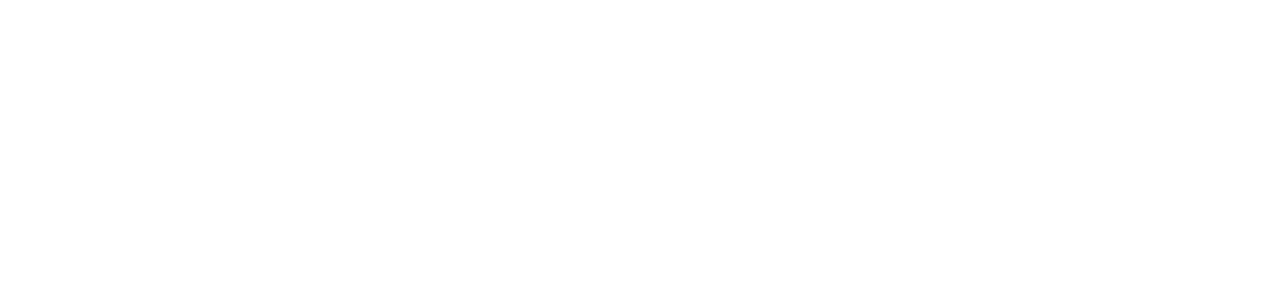
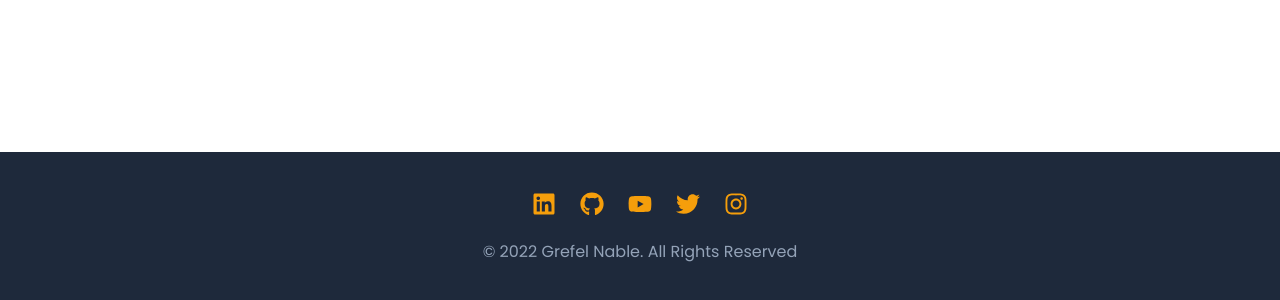
Before and after one commit to grefelnable/grefel-nable-landing, a React (Create React App) app: page / in a window 1280 px wide. Shown: the part 2312-2612 px from the top of the page. Before the commit the page ends 2464 px from the top, so only its background shows below. Built offline with nearby package versions, Linux system fonts and the light colour scheme.

Commit message:
Footer done and fix class to className on Hero

```diff
--- a/src/App.js
+++ b/src/App.js
@@ -2,6 +2,7 @@
 import Hero from "./components/Hero";
 import About from "./components/About";
 import Projects from "./components/Projects";
+import Footer from "./components/Footer";
 
 function App() {
   return (
@@ -11,7 +12,7 @@
       <About />
       <Projects />
       {/* contact */}
-      {/* footer */}
+      <Footer />
     </div>
   );
 }
--- /dev/null
+++ b/src/components/Footer.js
@@ -0,0 +1,54 @@
+import React, { useState } from "react";
+import {
+  FaGithub,
+  FaInstagram,
+  FaLinkedin,
+  FaTwitter,
+  FaYoutube,
+} from "react-icons/fa";
+
+const Footer = () => {
+  const [getYear, setGetYear] = useState(new Date().getFullYear());
+
+  return (
+    <footer className="p-10 bg-slate-800">
+      {/* <!-- social icon links --> */}
+      <ul className="flex justify-center gap-6 text-amber-500 text-2xl mb-4">
+        <li className="btn-social-footer">
+          <a href="https://www.linkedin.com/in/grefel-nable/" target="_blank">
+            <FaLinkedin />
+          </a>
+        </li>
+        <li className="btn-social-footer">
+          <a href="https://github.com/grefelnable" target="_blank">
+            <FaGithub />
+          </a>
+        </li>
+        <li className="btn-social-footer">
+          <a
+            href="https://www.youtube.com/channel/UCkY2ed8qf0OlLjEjWXsVJbw"
+            target="_blank"
+          >
+            <FaYoutube />
+          </a>
+        </li>
+        <li className="btn-social-footer">
+          <a href="https://twitter.com/grefel_nable" target="_blank">
+            <FaTwitter />
+          </a>
+        </li>
+        <li className="btn-social-footer">
+          <a href="https://www.instagram.com/grefelcodes/" target="_blank">
+            <FaInstagram />
+          </a>
+        </li>
+      </ul>
+      {/* <!-- copyright --> */}
+      <p className="text-center text-slate-400">
+        &copy; <span>{getYear}</span> Grefel Nable. All Rights Reserved
+      </p>
+    </footer>
+  );
+};
+
+export default Footer;
--- a/src/components/Hero.js
+++ b/src/components/Hero.js
@@ -25,7 +25,7 @@
           <div className="mb-20 flex gap-4">
             <a
               href="mailto: felnable@gmail.com"
-              class="bg-violet-500 text-white px-5 py-3 rounded-xl tracking-wide shadow-md border-2 border-violet-500 ease-in-out duration-300 hover:shadow-2xl hover:bg-transparent hover:text-slate-900 "
+              className="bg-violet-500 text-white px-5 py-3 rounded-xl tracking-wide shadow-md border-2 border-violet-500 ease-in-out duration-300 hover:shadow-2xl hover:bg-transparent hover:text-slate-900 "
             >
               Let's talk
               <FaPaperPlane className="inline ml-4" />
```
